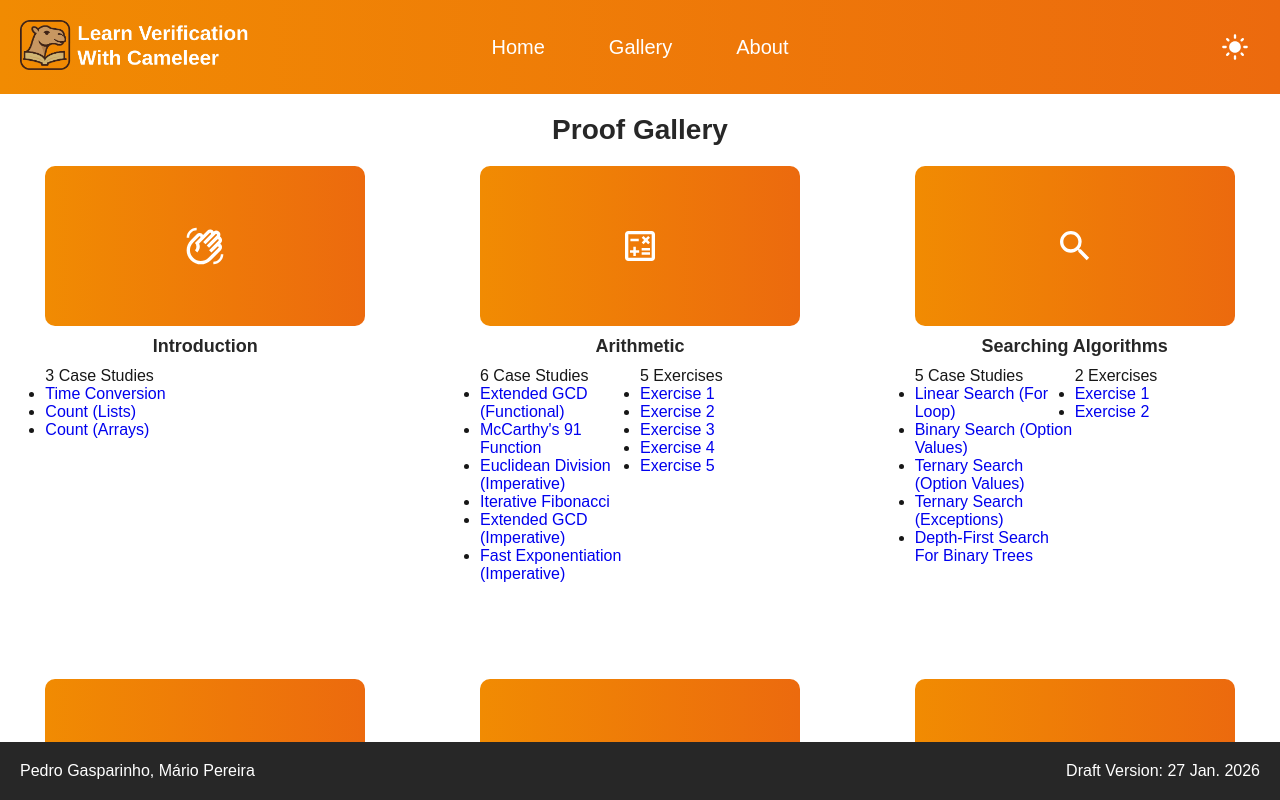
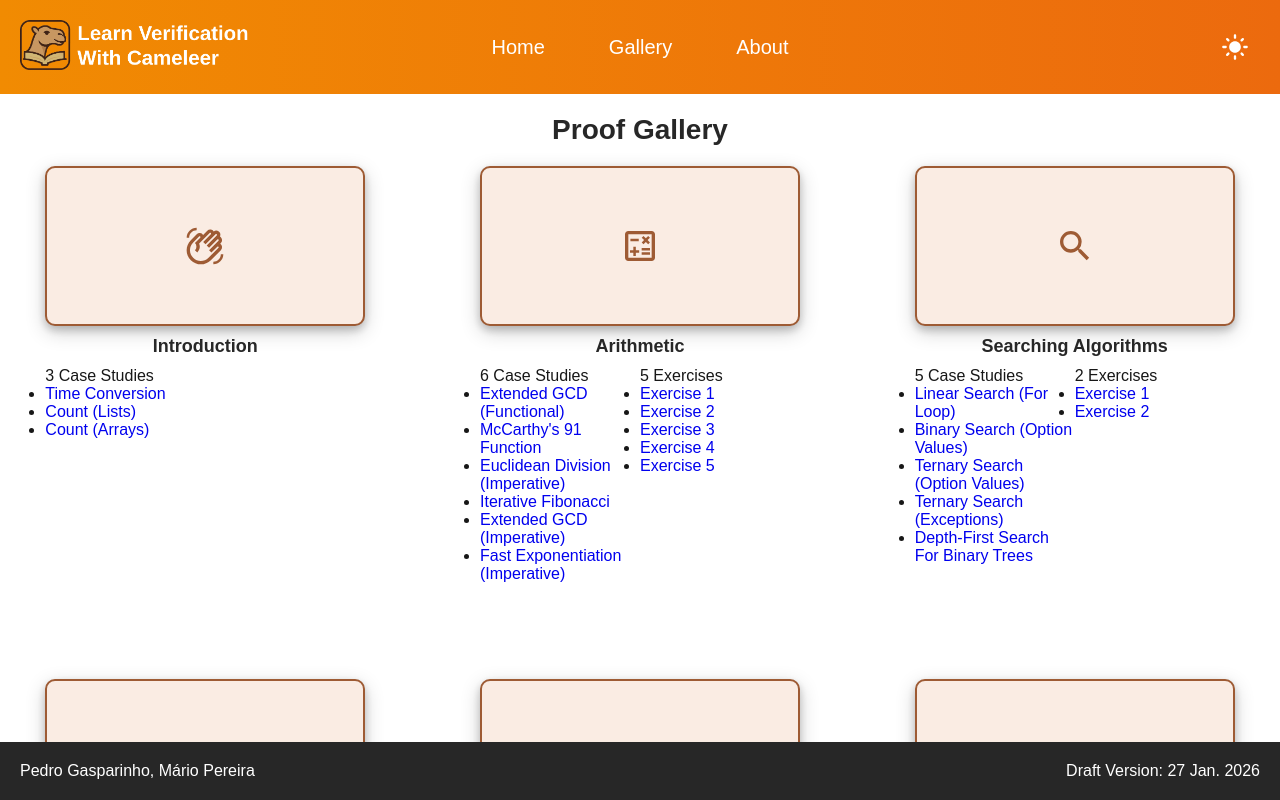
Before and after one commit to CameleerBook/CameleerBook.github.io, a Next.js app: page /gallery in a window 1280 px wide. Built offline with nearby package versions, Linux system fonts and the light colour scheme.

Commit message:
Changed chapter card and icon color

```diff
--- a/src/components/chapterCard/index.module.scss
+++ b/src/components/chapterCard/index.module.scss
@@ -12,8 +12,10 @@
     @extend %centeredDiv;
     width: 320px;
     height: 160px;
-    background-image: color.$primaryGradient;
+    background-color: color.$secondaryLight;
+    border: 2px solid color.$secondaryDark;
     border-radius: global.$radius;
+    box-shadow: global.$shadow;
 }
 
 .proofListContainer {
--- a/src/components/chapterIcon/index.module.scss
+++ b/src/components/chapterIcon/index.module.scss
@@ -1,5 +1,5 @@
 @use "@/theme/color";
 
 .icon {
-    color: color.$surface;
+    color: color.$secondaryDark;
 }
```
